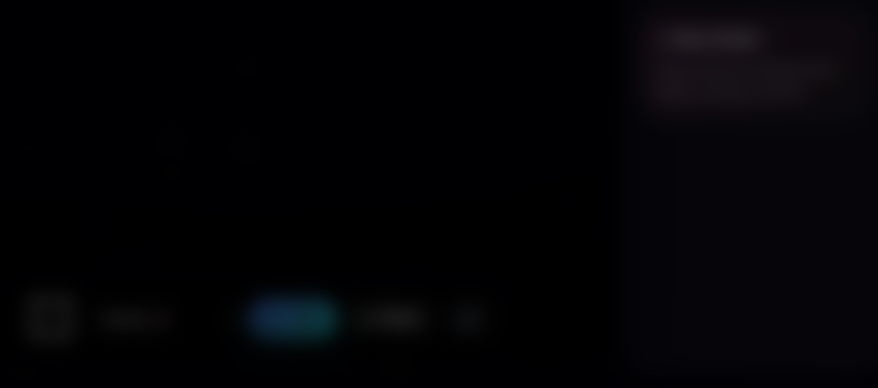
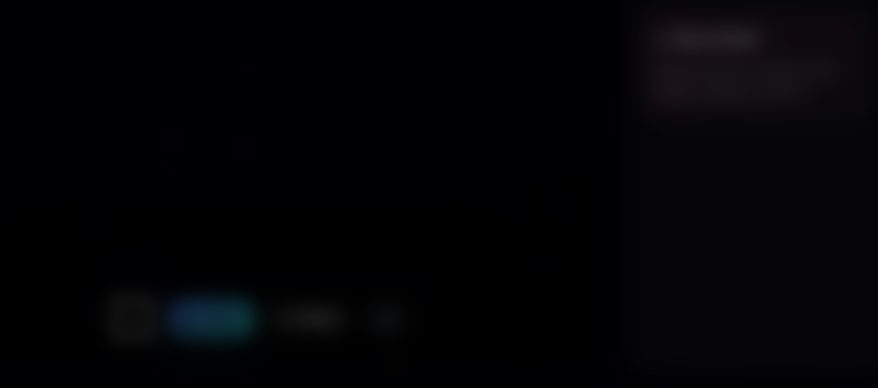
Before and after one commit to Vinay4794/Rocket-Escape, a Flask app: page / in a window 1280 px wide. Shown: the part 726-1114 px from the top of the page, without its empty margins (380-1258 px from the left). Run offline with Flask 3, Linux system fonts and the light colour scheme.

Commit message:
Update index.html

```diff
--- a/templates/index.html
+++ b/templates/index.html
@@ -144,20 +144,6 @@
 
 
   <div class="grBtns">
-    <!-- ✅ Skin inside game window -->
-    <select id="skinSelectInGame" class="grSelect">
-      <option value="rocket">Rocket 🚀</option>
-      <option value="rocketBlue">Blue Rocket 🔷</option>
-      <option value="rocketGold">Gold Rocket 🟡</option>
-      <option value="rocketNeon">Neon Rocket ⚡</option>
-      <option value="rocketFire">Fire Rocket 🔥</option>
-
-      <option value="ufo">UFO 🛸</option>
-      <option value="ufoRed">Red UFO 🔴</option>
-      <option value="ufoPurple">Purple UFO 🟣</option>
-      <option value="ufoCyber">Cyber UFO 🤖</option>
-      <option value="ufoAlien">Alien UFO 👽</option>
-    </select>
 
     <button id="grStart" class="grBtn primary">
   <span class="ico">▶</span><span class="txt">Start</span>
@@ -214,9 +200,9 @@
 
             <button id="soundBtn" class="ribbonBtn" title="Sound">🔊</button>
             <button id="startBtn" class="ribbonBtn primary" title="Start">Start</button>
-            <button id="pauseBtn" class="ribbonBtn" title="Pause">Pause</button>
+            <button id="pauseBtn" class="ribbonBtn" title="Pause">▶</button>
             <button id="restartBtn" class="ribbonBtn" title="Restart">↻</button>
-            <button id="fullscreenBtn" class="ribbonBtn" title="Fullscreen">⛶</button>
+
           </div>
 
         </div>
```
